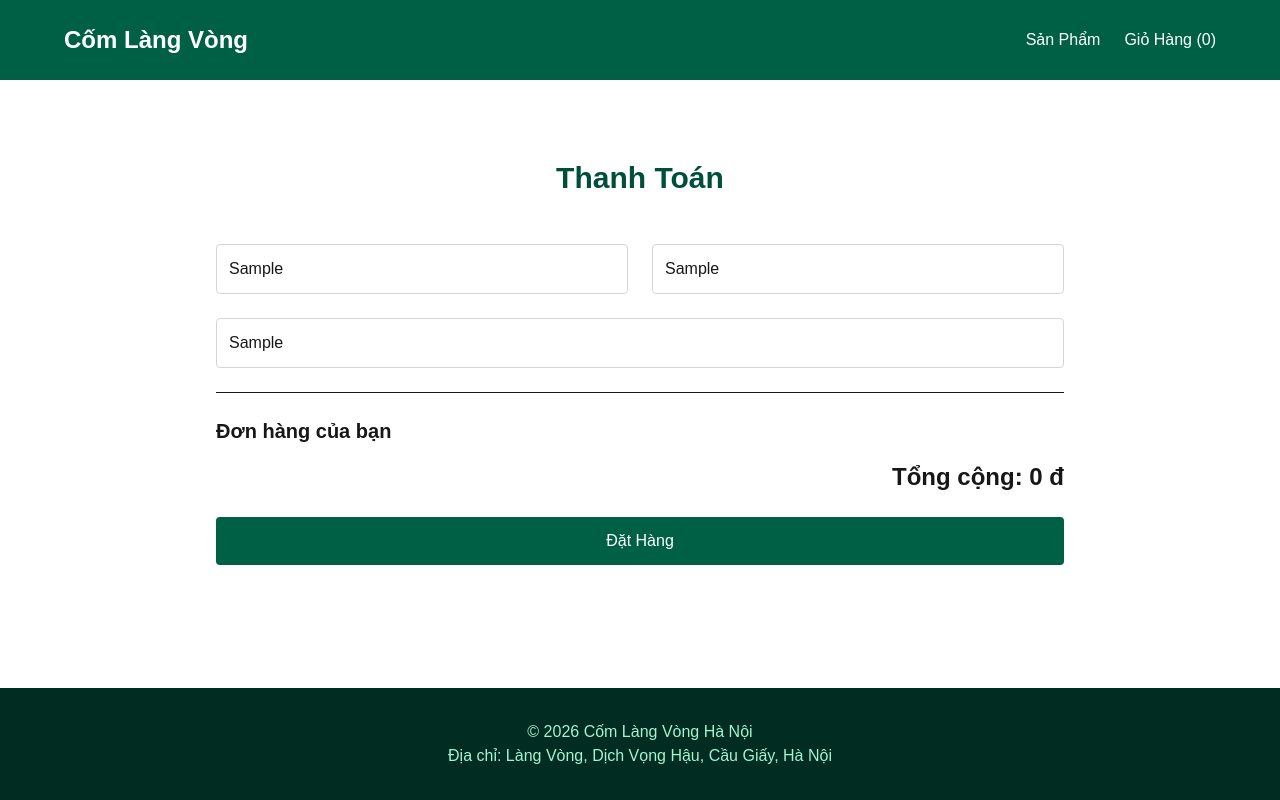
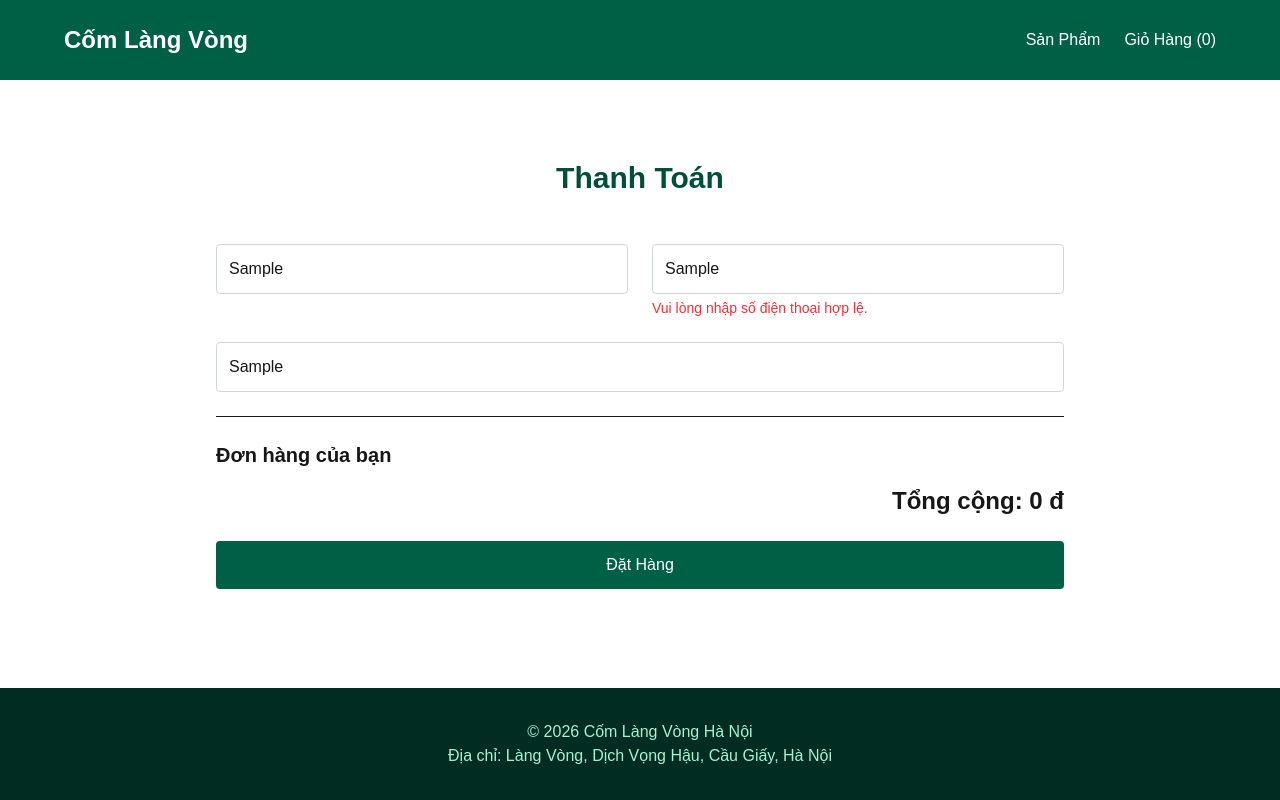
Before and after one commit to Thanh1623/ComEcommerce, a Next.js app: page /checkout in a window 1280 px wide. Both pictures are taken after typing "Sample", "Sample", "Sample" into the empty fields and a click on the button "Đặt Hàng". Built offline with nearby package versions, Linux system fonts and the light colour scheme.

Commit message:
feat: implement checkout form validation

```diff
--- a/src/app/checkout/page.tsx
+++ b/src/app/checkout/page.tsx
@@ -1,14 +1,41 @@
 'use client';
 
+import { useState } from 'react';
 import { useCart } from '@/context/CartContext';
 
 export default function CheckoutPage() {
   const { cart } = useCart();
   const total = cart.reduce((sum, item) => sum + item.price * item.quantity, 0);
 
+  const [formData, setFormData] = useState({ name: '', phone: '', address: '' });
+  const [errors, setErrors] = useState({ name: '', phone: '', address: '' });
+
+  const validate = () => {
+    let isValid = true;
+    const newErrors = { name: '', phone: '', address: '' };
+
+    if (!formData.name) {
+      newErrors.name = 'Vui lòng nhập họ và tên.';
+      isValid = false;
+    }
+    if (!formData.phone || formData.phone.length < 10) {
+      newErrors.phone = 'Vui lòng nhập số điện thoại hợp lệ.';
+      isValid = false;
+    }
+    if (!formData.address) {
+      newErrors.address = 'Vui lòng nhập địa chỉ giao hàng.';
+      isValid = false;
+    }
+
+    setErrors(newErrors);
+    return isValid;
+  };
+
   const handleSubmit = (e: React.FormEvent) => {
     e.preventDefault();
-    alert('Đơn hàng của bạn đã được đặt thành công!');
+    if (validate()) {
+      alert('Đơn hàng của bạn đã được đặt thành công!');
+    }
   };
 
   return (
@@ -16,9 +43,36 @@ export default function CheckoutPage() {
       <h2 className="text-3xl font-bold mb-12 text-center text-emerald-900">Thanh Toán</h2>
       <form onSubmit={handleSubmit} className="space-y-6">
         <div className="grid grid-cols-1 md:grid-cols-2 gap-6">
-          <input type="text" placeholder="Họ và tên" className="border border-gray-300 p-3 rounded w-full" required />
-          <input type="text" placeholder="Số điện thoại" className="border border-gray-300 p-3 rounded w-full" required />
-          <input type="text" placeholder="Địa chỉ giao hàng" className="border border-gray-300 p-3 rounded w-full col-span-1 md:col-span-2" required />
+          <div>
+            <input
+              type="text"
+              placeholder="Họ và tên"
+              className="border border-gray-300 p-3 rounded w-full"
+              value={formData.name}
+              onChange={(e) => setFormData({...formData, name: e.target.value})}
+            />
+            {errors.name && <p className="text-red-500 text-sm mt-1">{errors.name}</p>}
+          </div>
+          <div>
+            <input
+              type="text"
+              placeholder="Số điện thoại"
+              className="border border-gray-300 p-3 rounded w-full"
+              value={formData.phone}
+              onChange={(e) => setFormData({...formData, phone: e.target.value})}
+            />
+            {errors.phone && <p className="text-red-500 text-sm mt-1">{errors.phone}</p>}
+          </div>
+          <div className="col-span-1 md:col-span-2">
+            <input
+              type="text"
+              placeholder="Địa chỉ giao hàng"
+              className="border border-gray-300 p-3 rounded w-full"
+              value={formData.address}
+              onChange={(e) => setFormData({...formData, address: e.target.value})}
+            />
+            {errors.address && <p className="text-red-500 text-sm mt-1">{errors.address}</p>}
+          </div>
         </div>
 
         <div className="border-t pt-6">
--- a/tasks/todo.md
+++ b/tasks/todo.md
@@ -28,6 +28,6 @@
 
 ## Phase 5: Checkout Flow
 - [x] Create Checkout page
-- [in_progress] Implement checkout form validation
-- [pending] Build "Place Order" flow
+- [x] Implement checkout form validation
+- [in_progress] Build "Place Order" flow
 - [pending] Create "Thank You" page
```
